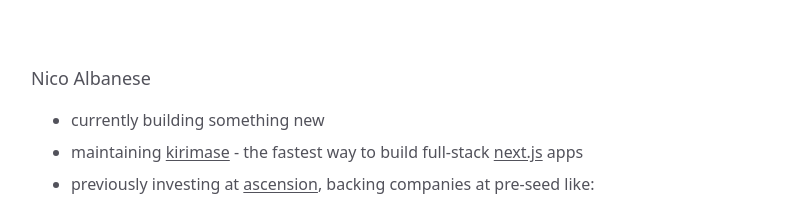
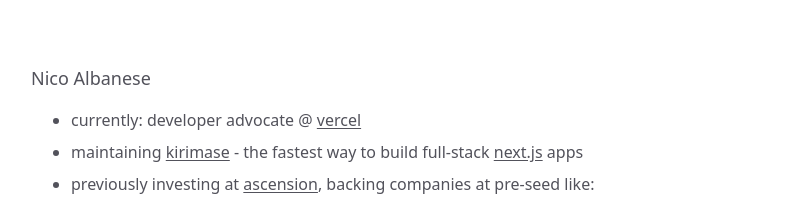
Before and after one commit to nicoalbanese/personal-site-updated-2023, a Next.js app: page / in a window 1280 px wide. Shown: the top 198 px of the page, without its empty margins (9-801 px from the left). Built offline with nearby package versions, Linux system fonts and the light colour scheme.

Commit message:
personal update 😊

```diff
--- a/src/app/page.tsx
+++ b/src/app/page.tsx
@@ -9,7 +9,10 @@
     <main className="space-y-4">
       <h1 className="font-medium text-lg">Nico Albanese</h1>
       <ul className="list-disc list-outside px-10 space-y-2 lowercase text-base">
-        <li>Currently building something new</li>
+        <li>
+          currently: developer advocate @{" "}
+          <Link href="https://vercel.com">vercel</Link>
+        </li>
         <li>
           Maintaining <Link href="https://kirimase.dev">Kirimase</Link> - the
           fastest way to build full-stack{" "}
```
Also changed, not shown: 2 other files (tests, documents, lock files or other folders).
